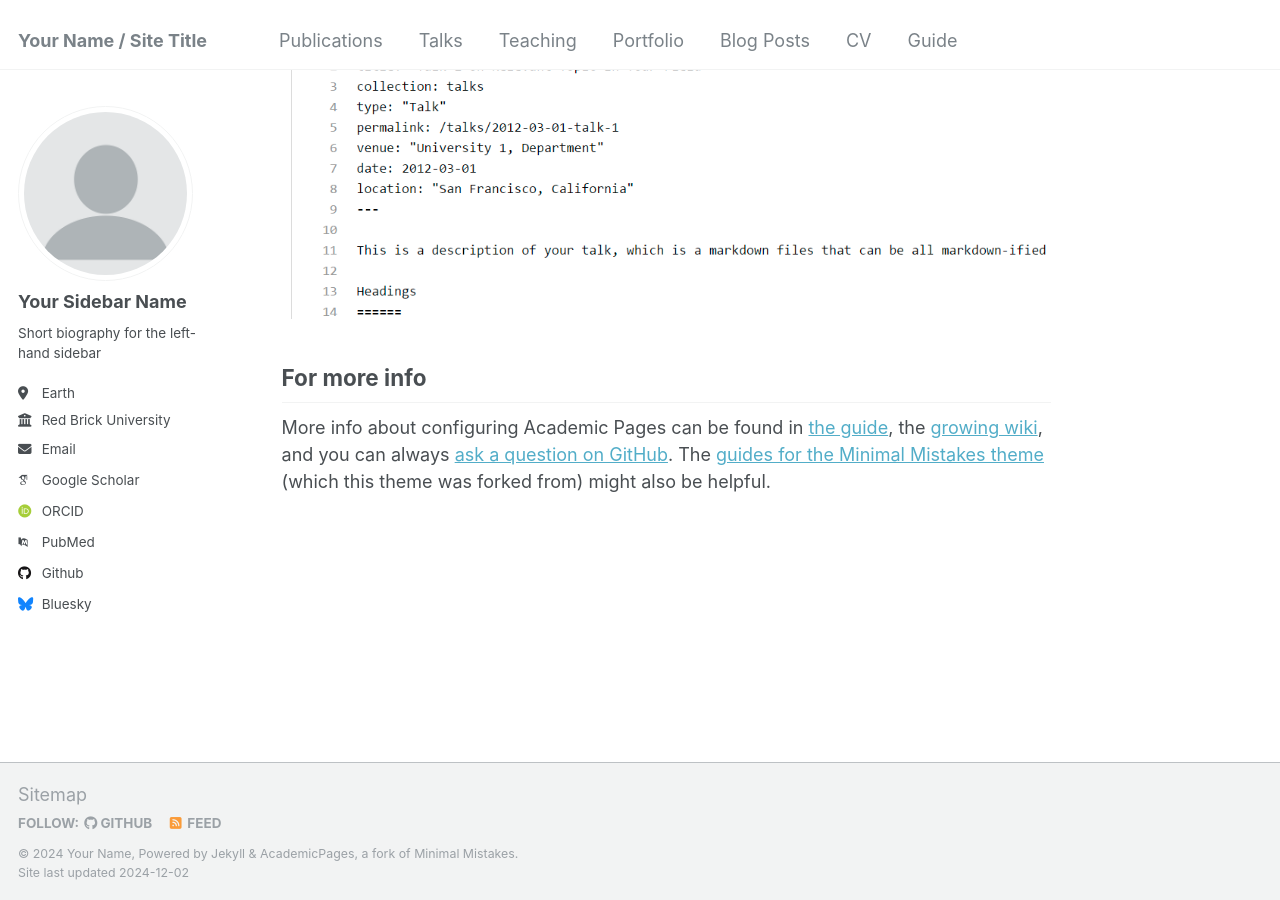
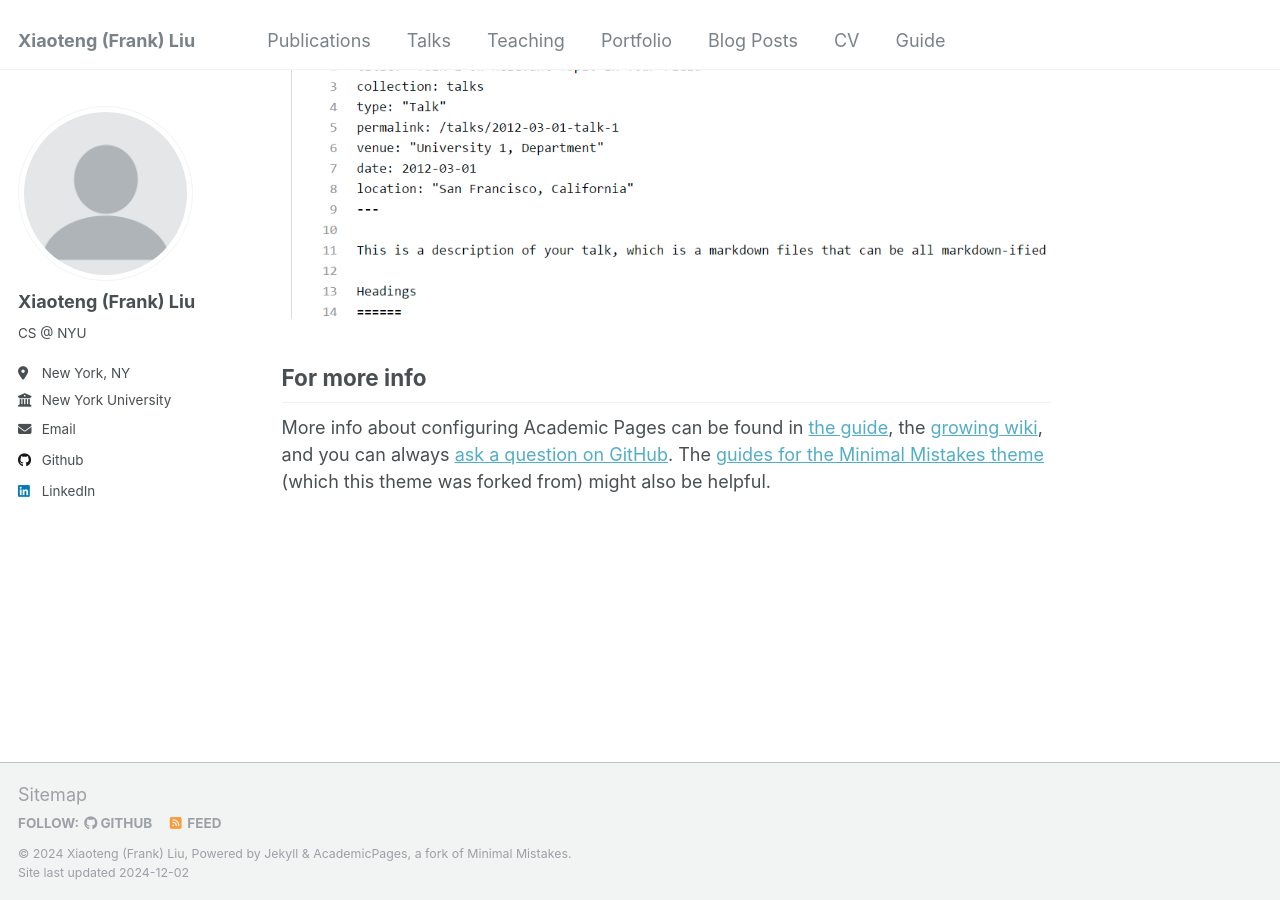
Before and after one commit to lapisliu/lapisliu.github.io, a Jekyll site: the page built from _pages/about.md, in a window 1280 px wide and 900 px high, scrolled down 2643 px. Built offline with Jekyll 4.4.1, drawn with Linux system fonts in a browser that asks for light colours; some web fonts are replaced.

Commit message:
Update _config.yml

```diff
--- a/_config.yml
+++ b/_config.yml
@@ -8,13 +8,13 @@
 
 # Basic Site Settings
 locale                   : "en-US"
-title                    : "Your Name / Site Title"
+title                    : "Xiaoteng (Frank) Liu"
 title_separator          : "-"
-name                     : &name "Your Name"
+name                     : &name "Xiaoteng (Frank) Liu"
 description              : &description "personal description"
-url                      : https://academicpages.github.io # the base hostname & protocol for your site e.g. "https://[your GitHub username].github.io"
+url                      : https://lapisliu.github.io # the base hostname & protocol for your site e.g. "https://[your GitHub username].github.io"
 baseurl                  : "" # the subpath of your site, e.g. "/blog"
-repository               : "academicpages/academicpages.github.io"
+repository               : "lapisliu/lapisliu.github.io"
 
 # Site Author - The following control what appear as part of the author content on the side bar.
 #               If a field is blank the icon and link will not appear, otherwise it will be shown.
@@ -22,21 +22,21 @@
 author:
   # Biographic information
   avatar           : "profile.png"
-  name             : "Your Sidebar Name"
-  pronouns         : # example: "she/her"
-  bio              : "Short biography for the left-hand sidebar"
-  location         : "Earth"
-  employer         : "Red Brick University"
+  name             : "Xiaoteng (Frank) Liu"
+  pronouns         : # example: "he/his"
+  bio              : "CS @ NYU"
+  location         : "New York, NY"
+  employer         : "New York University"
   uri              : # URL
-  email            : "none@example.org"
+  email            : "xiaoteng.liu@nyu.edu"
 
   # Academic websites
   arxiv            : # URL - Update with the correct link to your profile
-  googlescholar    : "https://scholar.google.com/citations?user=PS_CX0AAAAAJ"
+  googlescholar    :
   impactstory      : # URL
-  orcid            : "http://orcid.org/yourorcidurl"
+  orcid            :
   semantic         : # URL
-  pubmed           : "https://www.ncbi.nlm.nih.gov/pubmed/?term=john+snow"
+  pubmed           :
   researchgate     : # URL
   scopus           : # URL
 
@@ -44,12 +44,12 @@
   bitbucket        : # Username - Update with your username on the site
   codepen          : # Username
   dribbble         : # Username
-  github           : "academicpages"
+  github           : "lapisliu"
   kaggle           : # Username
   stackoverflow    : # User number or user number and name (i.e., use "1" or "1/jeff-atwood")
 
   # Social media
-  bluesky          : "bsky.app" # Replace this with you Bluesky username
+  bluesky          : #"bsky.app" # Replace this with you Bluesky username
   facebook         : # Username
   flickr           : # Username
   foursquare       : # Username
@@ -58,7 +58,7 @@
   keybase          : # Username
   instagram        : # Username
   lastfm           : # Username
-  linkedin         : # Username
+  linkedin         : xiaoteng-frank-liu-95277b232
   mastodon         : # URL
   medium           : # URL
   pinterest        : # Username
@@ -75,13 +75,13 @@
   zhihu            : # Username
 
 # Publication Category - The following the list of publication categories and their headings
-publication_category:
-  books:
-    title: 'Books'
-  manuscripts:
-    title: 'Journal Articles'
-  conferences:
-    title: 'Conference Papers'
+# publication_category:
+#   books:
+#     title: 'Books'
+#   manuscripts:
+#     title: 'Journal Articles'
+#   conferences:
+#     title: 'Conference Papers'
 
 # Site Settings
 teaser                   :  # filename of teaser fallback teaser image placed in /images/, .e.g. "500x300.png"
@@ -229,16 +229,16 @@
 # These settings control how pages and collections are included in the site
 defaults:
   # _posts
-  - scope:
-      path: ""
-      type: posts
-    values:
-      layout: single
-      author_profile: true
-      read_time: true
-      comments: true
-      share: true
-      related: true
+  # - scope:
+  #     path: ""
+  #     type: posts
+  #   values:
+  #     layout: single
+  #     author_profile: true
+  #     read_time: true
+  #     comments: true
+  #     share: true
+  #     related: true
   # _pages
   - scope:
       path: ""
@@ -247,40 +247,40 @@
       layout: single
       author_profile: true
   # _teaching
-  - scope:
-      path: ""
-      type: teaching
-    values:
-      layout: single
-      author_profile: true
-      share: true
-      comments: true
+  # - scope:
+  #     path: ""
+  #     type: teaching
+  #   values:
+  #     layout: single
+  #     author_profile: true
+  #     share: true
+  #     comments: true
   # _publications
-  - scope:
-      path: ""
-      type: publications
-    values:
-      layout: single
-      author_profile: true
-      share: true
-      comments: true
+  # - scope:
+  #     path: ""
+  #     type: publications
+  #   values:
+  #     layout: single
+  #     author_profile: true
+  #     share: true
+  #     comments: true
   # _portfolio
-  - scope:
-      path: ""
-      type: portfolio
-    values:
-      layout: single
-      author_profile: true
-      share: true
-      comment: true
+  # - scope:
+  #     path: ""
+  #     type: portfolio
+  #   values:
+  #     layout: single
+  #     author_profile: true
+  #     share: true
+  #     comment: true
   # _talks
-  - scope:
-      path: ""
-      type: talks
-    values:
-      layout: talk
-      author_profile: true
-      share: true
+  # - scope:
+  #     path: ""
+  #     type: talks
+  #   values:
+  #     layout: talk
+  #     author_profile: true
+  #     share: true
 
 
 # Sass/SCSS
```
